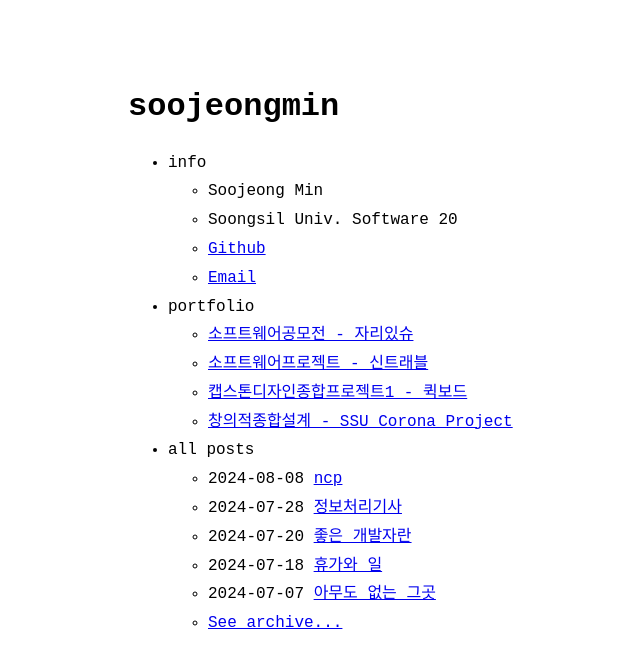
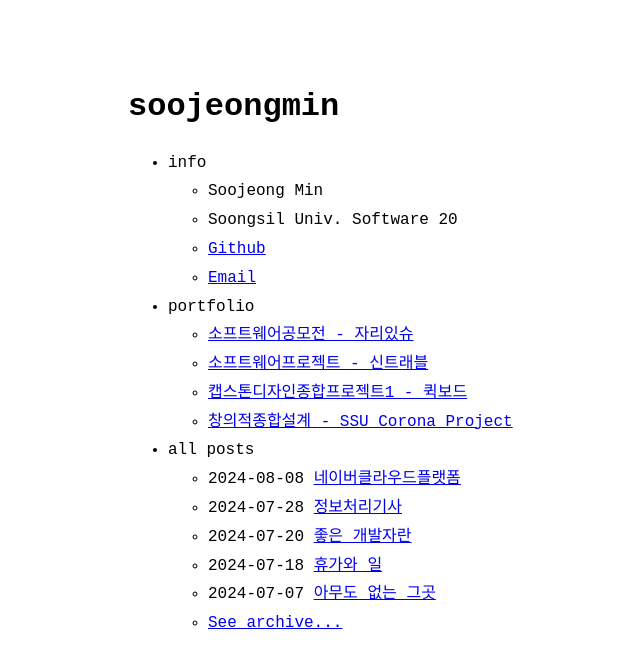
Before and after one commit to soojeongmin/soojeongmin.github.io, a Jekyll site: the page built from index.md, in a window 1280 px wide. Shown: the top 668 px of the page, without its empty margins (192-832 px from the left). Built offline with Jekyll 4.4.1, drawn with Linux system fonts in a browser that asks for light colours.

Commit message:
Update 2024-08-08-ENDOFPROJ.markdown

```diff
--- a/_posts/2024-08-08-ENDOFPROJ.markdown
+++ b/_posts/2024-08-08-ENDOFPROJ.markdown
@@ -1,6 +1,6 @@
 ---
 layout: post
-title:  "NCP"
+title:  "네이버클라우드플랫폼"
 date:   2024-08-08 11:40:00 +0900
 categories: NaverCloudCamp
 ---
```
